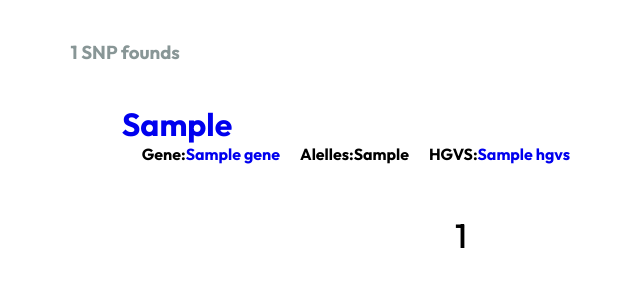
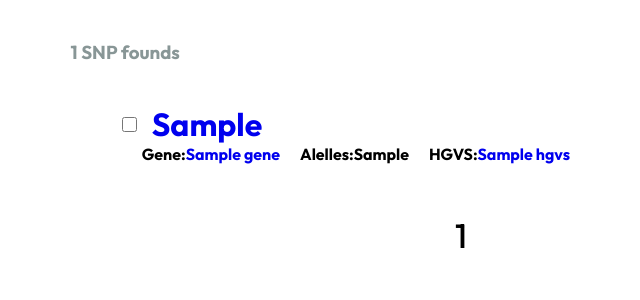
Before and after one commit to riccardoalv/vanda, a Django app: template web/templates/web/search.html in a window 1280 px wide. Shown: the part 160-460 px from the top of the page, without its empty margins (179-819 px from the left). Run offline with Django 4.2, Linux system fonts and the light colour scheme; the template is opened without the code that fills it: most values are stand-ins (such as "Sample title", 1, 10 or a date in 2020); some libraries are stand-ins or nearby versions.

Commit message:
feat(frontend): add checkbox to snp on search page

```diff
--- a/web/static/web/searchStyle.css
+++ b/web/static/web/searchStyle.css
@@ -188,3 +188,12 @@ input[type="text"]:focus {
 #not-found{
   margin-top:.9vh;
 }
+.checkbox-title{
+  display:flex;
+  align-items: center;
+}
+.checkbox-snp{
+  margin-right:15px;
+  width: 15px;
+  height: 15px;
+}
--- a/web/templates/web/search.html
+++ b/web/templates/web/search.html
@@ -51,7 +51,11 @@
         <h3 id="snp-counter">{{ num_items }} SNP founds</h3>
         <div class="show-items">
           {% for item in list_response %}
-            <h1><a href="/snp/{{item.0 | slice:"2:" }}">{{item.0}}</a></h1>
+            <div class="checkbox-title">
+            <input type="checkbox" class="checkbox-snp" name="select-checbox">
+            <a href="/snp/{{item.0 | slice:"2:" }}">
+            <h1>{{item.0}}</h1></a>
+            </div>
             <div class="desc">
               <h4>Gene:
                 <span>{% for gene in item.4 %}
```
